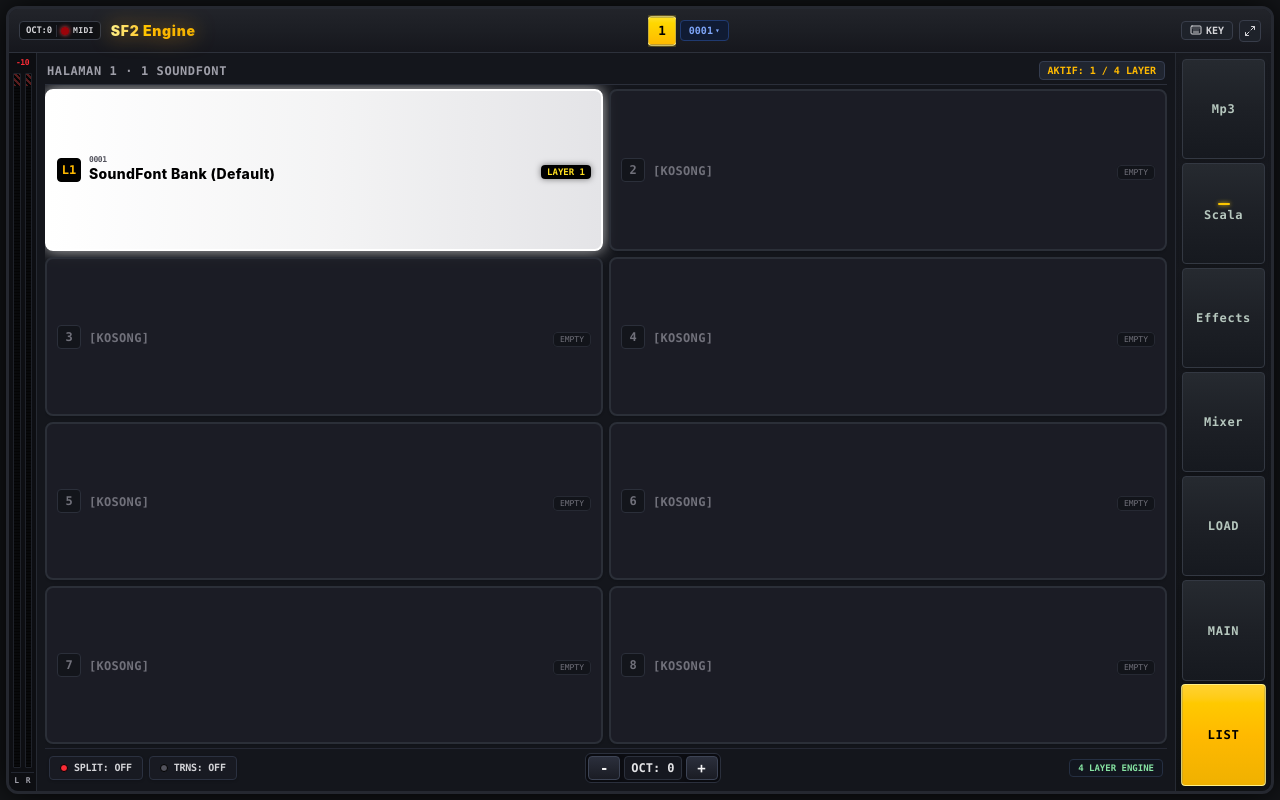
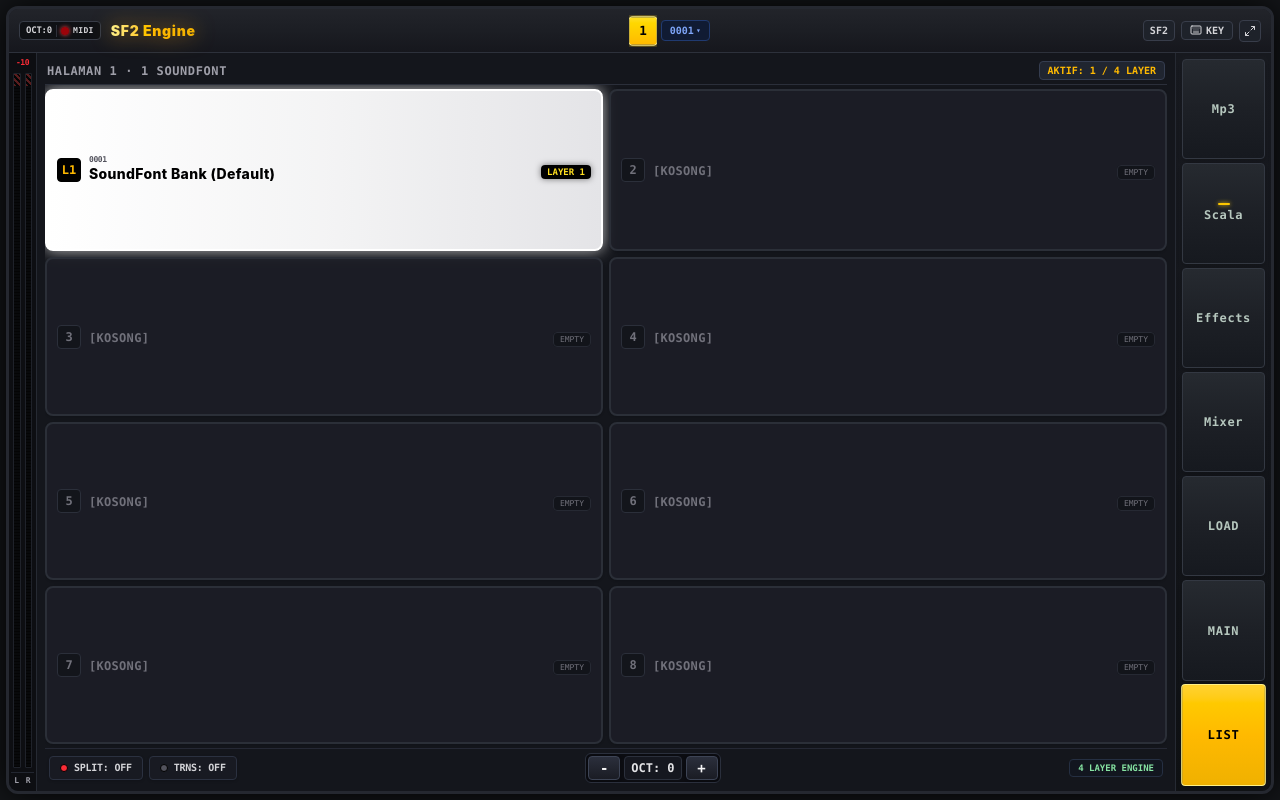
Before and after one commit to faisalaja92-web/SF2-ENGINE, a React (Vite) app: page / in a window 1280 px wide. Built offline with nearby package versions, Linux system fonts and the light colour scheme.

Commit message:
Add audio engine mode switch to workstation header

```diff
--- a/src/components/WorkstationFrame.tsx
+++ b/src/components/WorkstationFrame.tsx
@@ -13,6 +13,8 @@ interface WorkstationFrameProps {
   onTogglePiano: () => void;
   children: React.ReactNode;
   midiActive: boolean;
+  audioMode: 'sf2' | 'native';
+  onToggleAudioMode: () => void;
   masterOctave?: number;
   masterTranspose?: number;
 }
@@ -27,6 +29,8 @@ export const WorkstationFrame: React.FC<WorkstationFrameProps> = ({
   onTogglePiano,
   children,
   midiActive,
+  audioMode,
+  onToggleAudioMode,
   masterOctave = 0,
   masterTranspose = 0,
 }) => {
@@ -162,8 +166,19 @@ export const WorkstationFrame: React.FC<WorkstationFrameProps> = ({
             </div>
           </div>
 
-          {/* Top Right: KEY & Fullscreen Controls */}
+          {/* Top Right: Audio engine, KEY & Fullscreen Controls */}
           <div className="flex items-center gap-1.5 shrink-0">
+            <button
+              onClick={onToggleAudioMode}
+              className={`px-1.5 py-0.5 rounded border text-[9px] sm:text-[10px] font-mono font-bold transition-all ${
+                audioMode === 'native'
+                  ? 'bg-gradient-to-b from-amber-300 to-yellow-500 text-black border-yellow-200'
+                  : 'bg-[#1e222a] text-zinc-300 border-[#383d4a] hover:border-zinc-500'
+              }`}
+              title="Pilih mesin suara"
+            >
+              {audioMode === 'native' ? 'NATIVE' : 'SF2'}
+            </button>
             {/* Keyboard Controller Button (KEY) */}
             <button
               onClick={onTogglePiano}
```
